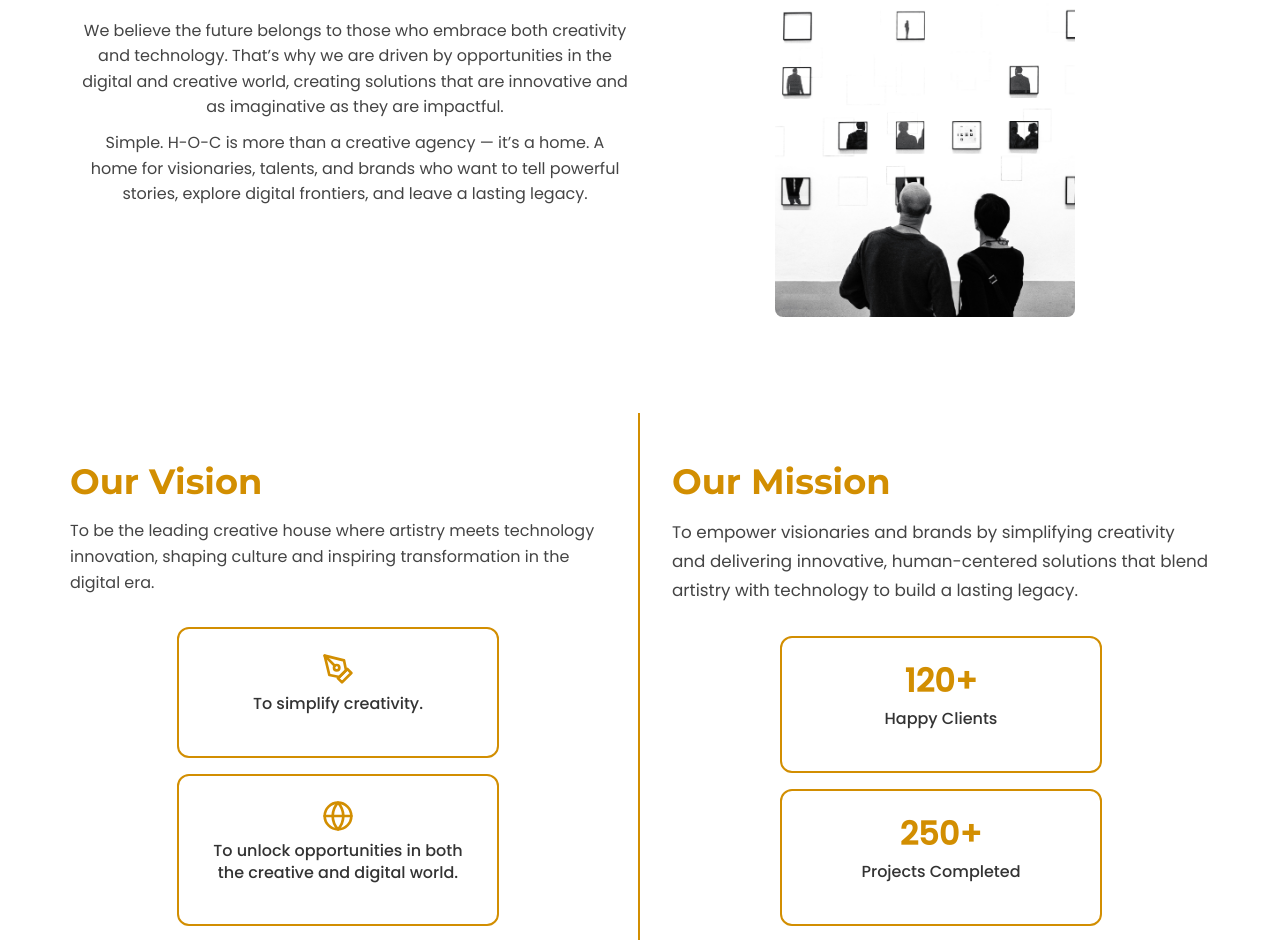
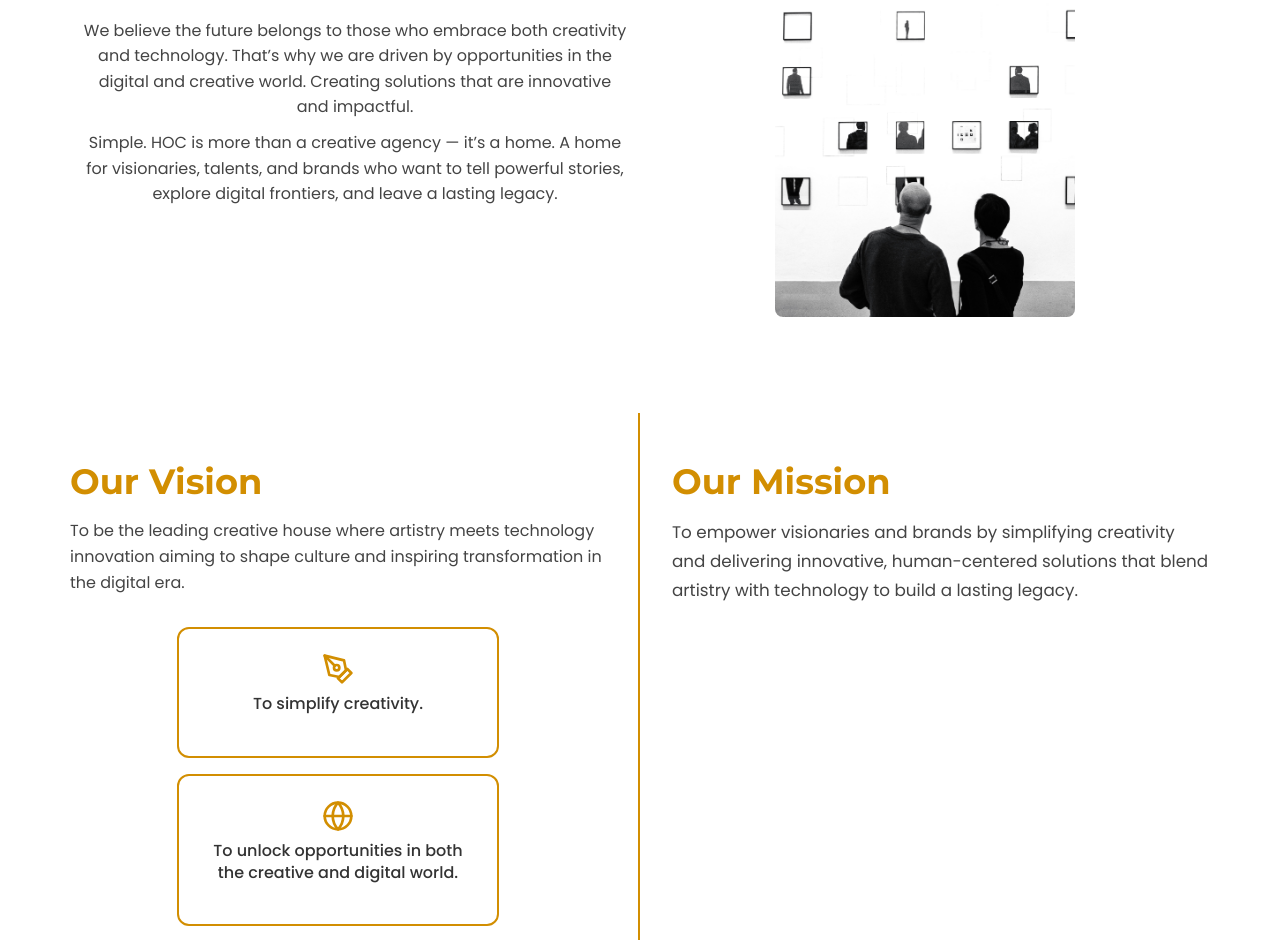
Before and after one commit to SIMPLE-H-O-C/Simple-hoc, a React (Vite) app in the folder simple-hoc/: page / in a window 1280 px wide. Shown: the part 1100-2040 px from the top of the page. Built offline with nearby package versions, Linux system fonts and the light colour scheme.

Commit message:
feat (about): removed the cards on the missions statement

```diff
--- a/simple-hoc/src/components/AboutUs.jsx
+++ b/simple-hoc/src/components/AboutUs.jsx
@@ -65,12 +65,11 @@ const AboutUs = () => {
                 <p className="section-text">
                   We believe the future belongs to those who embrace both
                   creativity and technology. That’s why we are driven by
-                  opportunities in the digital and creative world, creating
-                  solutions that are innovative and as imaginative as they are
-                  impactful.
+                  opportunities in the digital and creative world. Creating
+                  solutions that are innovative and impactful.
                 </p>
                 <p className="section-text">
-                  Simple. H-O-C is more than a creative agency — it’s a home. A
+                  Simple. HOC is more than a creative agency — it’s a home. A
                   home for visionaries, talents, and brands who want to tell
                   powerful stories, explore digital frontiers, and leave a
                   lasting legacy.
@@ -107,7 +106,7 @@ const AboutUs = () => {
               </h2>
               <p className="section-text mb-4">
                 To be the leading creative house where artistry meets technology
-                innovation, shaping culture and inspiring transformation in the
+                innovation aiming to shape culture and inspiring transformation in the
                 digital era.
               </p>
               <div className="row g-3">
@@ -153,27 +152,6 @@ const AboutUs = () => {
                 artistry with technology to build a lasting legacy.
               </p>
 
-              <div className="row g-3">
-                {[
-                  { number: "120+", label: "Happy Clients" },
-                  { number: "250+", label: "Projects Completed" },
-                  { number: "10+", label: "Creative Partners" },
-                ].map((item, index) => (
-                  <motion.div
-                    key={index}
-                    className="col-12"
-                    initial={{ opacity: 0, scale: 0.8, y: 50 }}
-                    whileInView={{ opacity: 1, scale: 1, y: 0 }}
-                    transition={{ duration: 0.6, delay: index * 0.2 }}
-                    viewport={{ once: true }}
-                  >
-                    <div className="mission-card p-4 h-100 text-center">
-                      <h3 className="mission-number">{item.number}</h3>
-                      <h5>{item.label}</h5>
-                    </div>
-                  </motion.div>
-                ))}
-              </div>
             </div>
           </div>
         </div>
```
